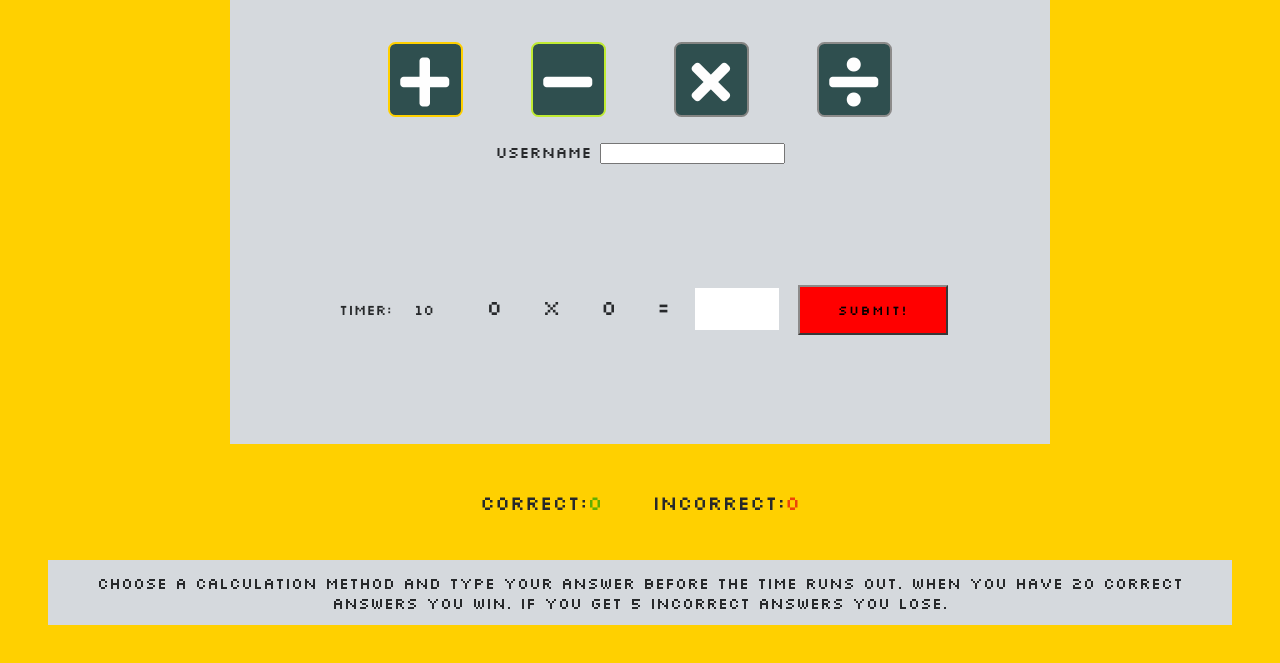
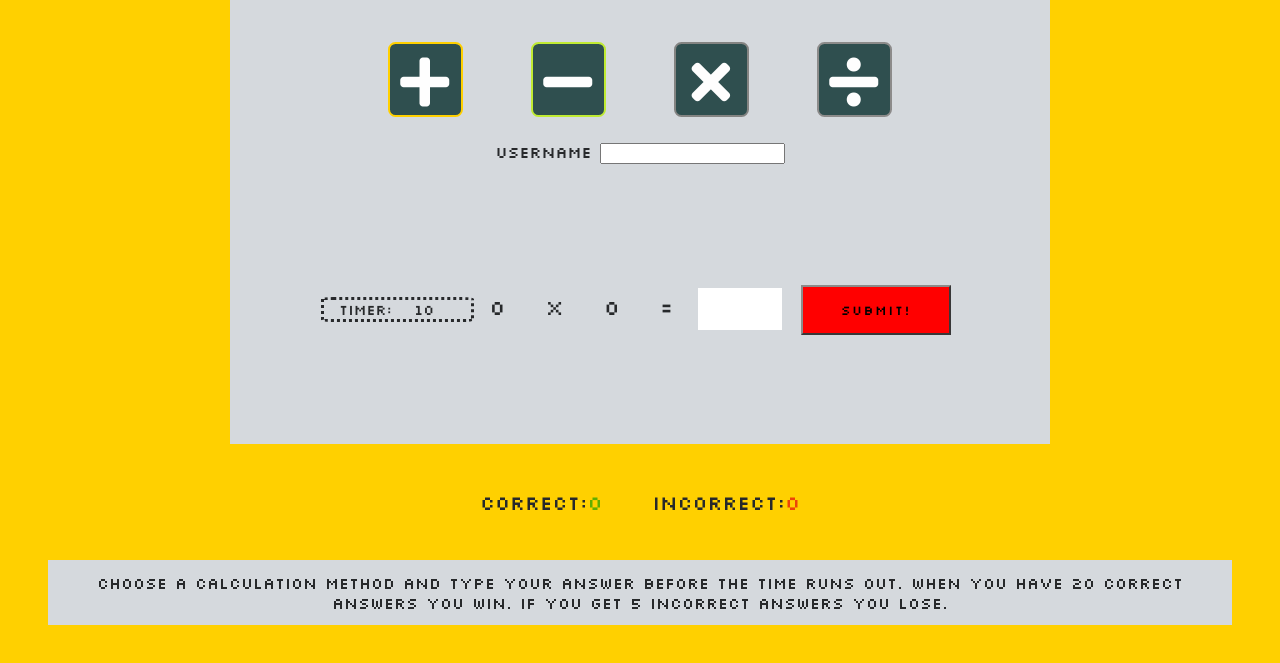
Before and after one commit to Dym077/Numbers-game, a plain HTML site: page index.html in a window 1280 px wide. Shown: the part 121-784 px from the top of the page. Drawn offline with Linux system fonts and the light colour scheme.

Commit message:
Add dotted border on timer

```diff
--- a/assets/css/style.css
+++ b/assets/css/style.css
@@ -63,6 +63,8 @@ body {
 #countDown {
     font-size: 70%;
     font-weight: lighter;
+    border: dotted;
+    border-radius: 8%;
 
 }
 
```
